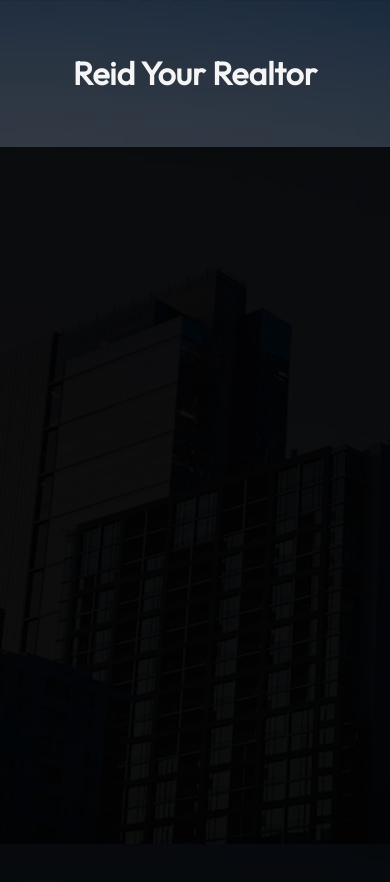
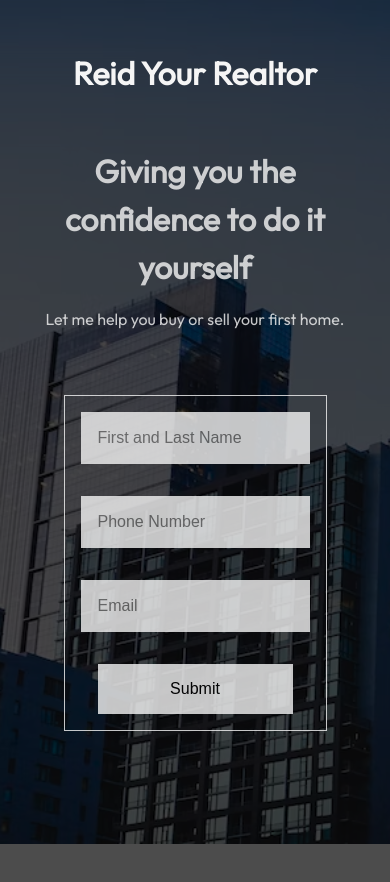
Before and after one commit to IanCo0k/landing-page, a plain HTML site: page index.html in a window 390 px wide. After the commit the page ends 844 px from the top, so only its background shows below. Drawn offline with Linux system fonts and the light colour scheme.

Commit message:
landing page

```diff
--- a/index.html
+++ b/index.html
@@ -12,11 +12,19 @@
 
     <body>
         <div class="navbar">
-            <h1>Reid Your Realtor</h1>
+            <h1><a href="">Reid Your Realtor</a></h1>
         </div>
 
         <div class="container">
+            <h1>Giving you the confidence to do it yourself</h1>
+            <p>Let me help you buy or sell your first home.</p>
 
+            <form action="">
+                <input type="text" placeholder="First and Last Name">
+                <input type="text" placeholder="Phone Number"\>
+                <input type="text" placeholder="Email"/>
+                <button>Submit</button>
+            </form>
 
         </div>
 
--- a/style.css
+++ b/style.css
@@ -22,14 +22,106 @@ body{
     justify-content: center;
     align-items: center;
     padding: 2rem;
+    animation: slide-down 1s ease-in-out;
+}
+
+.navbar a{
+    color: var(--gray);
+    text-decoration: none;
+    font-size: 2rem;
+    margin: 0 1rem;
 }
 
 .container{
     width: 100%;
-    height: 100vh;
-    background: black;
     opacity: 0.8;
     display: flex;
+    flex-direction: column;
     justify-content: center;
     align-items: center;
+    color: var(--gray);
+    animation: slide-up 1s ease-in-out;
 }
+
+.container h1{
+    font-size: 3rem;
+    text-align: center;
+    margin: 0;
+}
+
+.container p{
+    font-size: 1.5rem;
+    text-align: center;
+    margin: 0;
+}
+
+form{
+    display: flex;
+    flex-direction: row;
+    justify-content: center;
+    align-items: center;
+    margin: 4rem;
+    text-align: center;
+    border: 1px solid var(--gray);
+}
+
+form input{
+    width: 100%;
+    padding: 1rem;
+    margin: 1rem;
+    border: 1px solid var(--gray);
+    font-size: 1rem;
+    background: var(--gray);
+}
+
+form button{
+    width: 100%;
+    padding: 1rem;
+    margin: 1rem;
+    border: none;
+    font-size: 1rem;
+    background: var(--gray);
+}
+
+@keyframes slide-up {
+    0% {
+        transform: translateY(200%);
+    }
+    100% {
+        transform: translateY(0);
+    }
+}
+
+@keyframes slide-down {
+    0% {
+        transform: translateY(-100%);
+    }
+    100% {
+        transform: translateY(0%);
+    }
+}
+
+@media screen and (max-width: 600px){
+    .container{
+        line-height: 1.5;
+    }
+    .container h1{
+        font-size: 2rem;
+        max-width: 75%;
+        margin-bottom: 1rem;
+    }
+    .container p{
+        font-size: 1rem;
+    }
+    form{
+        flex-direction: column;
+    }
+    form input{
+        font-size: 1rem;
+        width: 50vw;
+    }
+    form button{
+        font-size: 1rem;
+        width: 50vw;
+    }
+}
```
